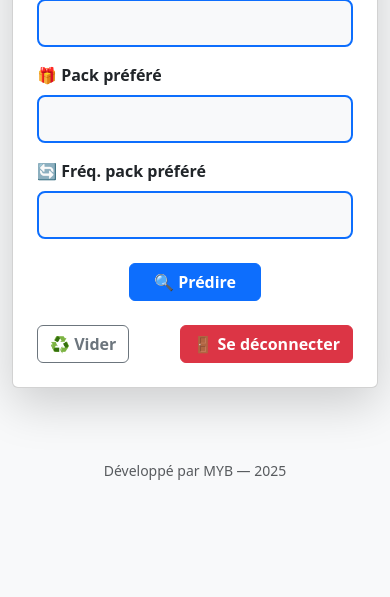
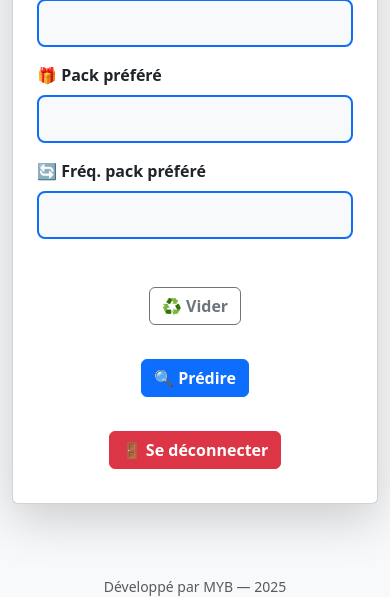
Before and after one commit to YayaBARRY/churn_app, a Flask app: page / in a window 390 px wide. Shown: the part 891-1488 px from the top of the page. Before the commit the page ends 1371 px from the top, so only its background shows below. Run offline with Flask 3, Linux system fonts and the light colour scheme; the visitor is signed in with stand-in values (Sample User, id 1); parts of the project's set-up code (start-up, migrations or seed data) failed here and were passed over.

Commit message:
Update index.html

```diff
--- a/templates/index.html
+++ b/templates/index.html
@@ -4,6 +4,8 @@
     <meta charset="UTF-8">
     <title>Prédiction Churn - Expresso</title>
     <link href="https://cdn.jsdelivr.net/npm/bootstrap@5.3.2/dist/css/bootstrap.min.css" rel="stylesheet">
+
+    <!-- Désactivation du cache navigateur -->
     <meta http-equiv="Cache-Control" content="no-cache, no-store, must-revalidate" />
     <meta http-equiv="Pragma" content="no-cache" />
     <meta http-equiv="Expires" content="0" />
@@ -18,6 +20,16 @@
         }
         label.form-label {
             font-weight: 600;
+        }
+
+        @media (max-width: 768px) {
+            .d-flex.buttons-flex {
+                flex-direction: column !important;
+                align-items: center !important;
+            }
+            .d-flex.buttons-flex > * {
+                margin-bottom: 10px;
+            }
         }
     </style>
 </head>
@@ -68,15 +80,15 @@
                     </div>
                 {% endif %}
 
-                <div class="text-center mt-4">
-                    <button type="submit" class="btn btn-primary px-4 fw-bold">🔍 Prédire</button>
+                <!-- BOUTONS ALIGNÉS HORIZONTALEMENT -->
+                <div class="mt-5">
+                    <div class="d-flex justify-content-center gap-4 flex-wrap buttons-flex">
+                        <button type="button" class="btn btn-outline-secondary fw-bold" onclick="resetForm()">♻️ Vider</button>
+                        <button type="submit" class="btn btn-primary fw-bold">🔍 Prédire</button>
+                        <a href="{{ url_for('logout') }}" class="btn btn-danger fw-bold">🚪 Se déconnecter</a>
+                    </div>
                 </div>
             </form>
-
-            <div class="d-flex justify-content-between mt-4">
-                <button class="btn btn-outline-secondary fw-bold" onclick="resetForm()">♻️ Vider</button>
-                <a href="{{ url_for('logout') }}" class="btn btn-danger fw-bold">🚪 Se déconnecter</a>
-            </div>
         </div>
     </div>
 
@@ -91,6 +103,7 @@
             if (result) result.remove();
         }
 
+        // Anti-retour navigateur : recharge la page depuis le serveur si flèche retour
         if (performance.navigation.type === 2) {
             location.reload(true);
         }
```
